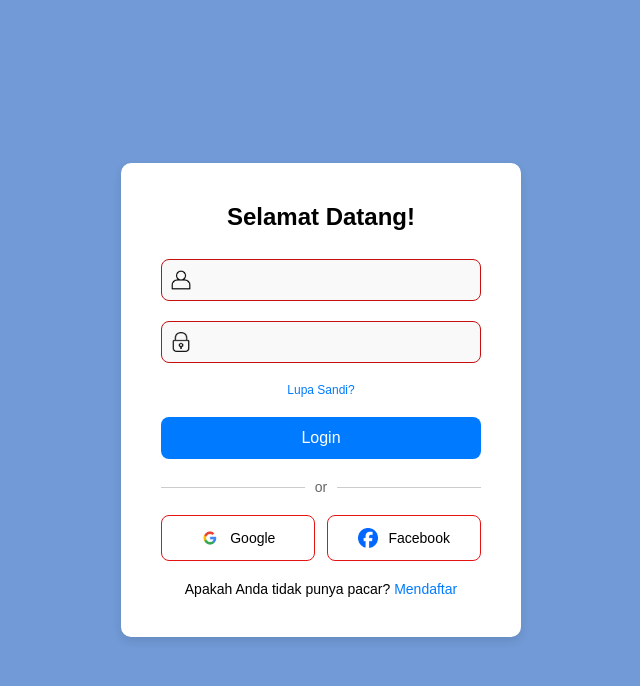
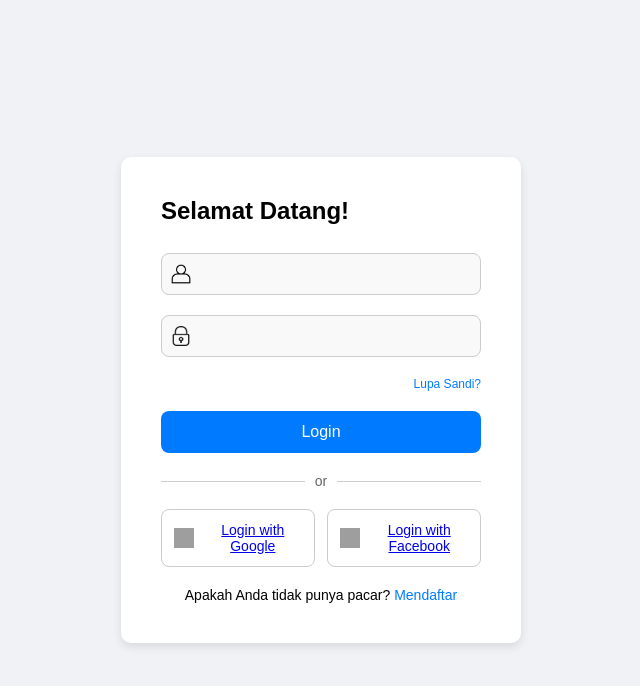
Before and after one commit to sheraamelia08/css-dasar-part2, a plain HTML site: page index.html in a window 1280 px wide. Shown: the whole page, without its empty margins (319-959 px from the left). Drawn offline with Linux system fonts and the light colour scheme; grey boxes are pictures that could not be loaded.

Commit message:
first commit

```diff
--- a/css/style.css
+++ b/css/style.css
@@ -10,7 +10,7 @@
      justify-content: center;
      align-items: center;
      height: 100vh;
-     background-color: #719ad6;
+     background-color: #f0f2f5;
  }
 
  .login-container {
@@ -25,8 +25,14 @@
  h1 {
      font-size: 24px;
      margin-bottom: 10px;
-     text-align: center;
  }
+
+ p {
+     font-size: 14px;
+     color: #555;
+     margin-bottom: 30px;
+ }
+
  .form-group {
      margin-bottom: 20px;
      position: relative;
@@ -37,7 +43,7 @@
      padding: 12px;
      padding-left: 40px;
      font-size: 14px;
-     border: 1px solid #c70f0f;
+     border: 1px solid #ccc;
      border-radius: 8px;
      background-color: #f9f9f9;
  }
@@ -53,12 +59,11 @@
 
  .forgot-password {
      display: block;
-     text-align: ce;
+     text-align: right;
      font-size: 12px;
      color: #007bff;
      margin-bottom: 20px;
      text-decoration: none;
-     text-align: center;
  }
 
  .forgot-password:hover {
@@ -112,7 +117,7 @@
      justify-content: center;
      padding: 12px;
      font-size: 14px;
-     border: 1px solid #e71313;
+     border: 1px solid #ccc;
      border-radius: 8px;
      background-color: #fff;
      cursor: pointer;
--- a/index.html
+++ b/index.html
@@ -32,10 +32,13 @@
 
         <div class="social-login">
             <button class="social-btn">
-                <img src="images-Photoroom.png" alt="Google Logo"> Google
+                <img src="https://upload.wikimedia.org/wikipedia/commons/4/4a/Logo_2013_Google.png" alt="Google Logo">
+                <a href="https://accounts.google.com" target="_blank">Login with Google</a>
             </button>
             <button class="social-btn">
-                <img src="fb.png" alt="Facebook Logo"> Facebook
+                <img src="https://upload.wikimedia.org/wikipedia/commons/5/51/Facebook_f_logo_%282019%29.svg" alt="Facebook Logo">
+
+                <a href="https://id-id.facebook.com/login.php/" target="_blank">Login with Facebook</a>
             </button>
         </div>
 
```
